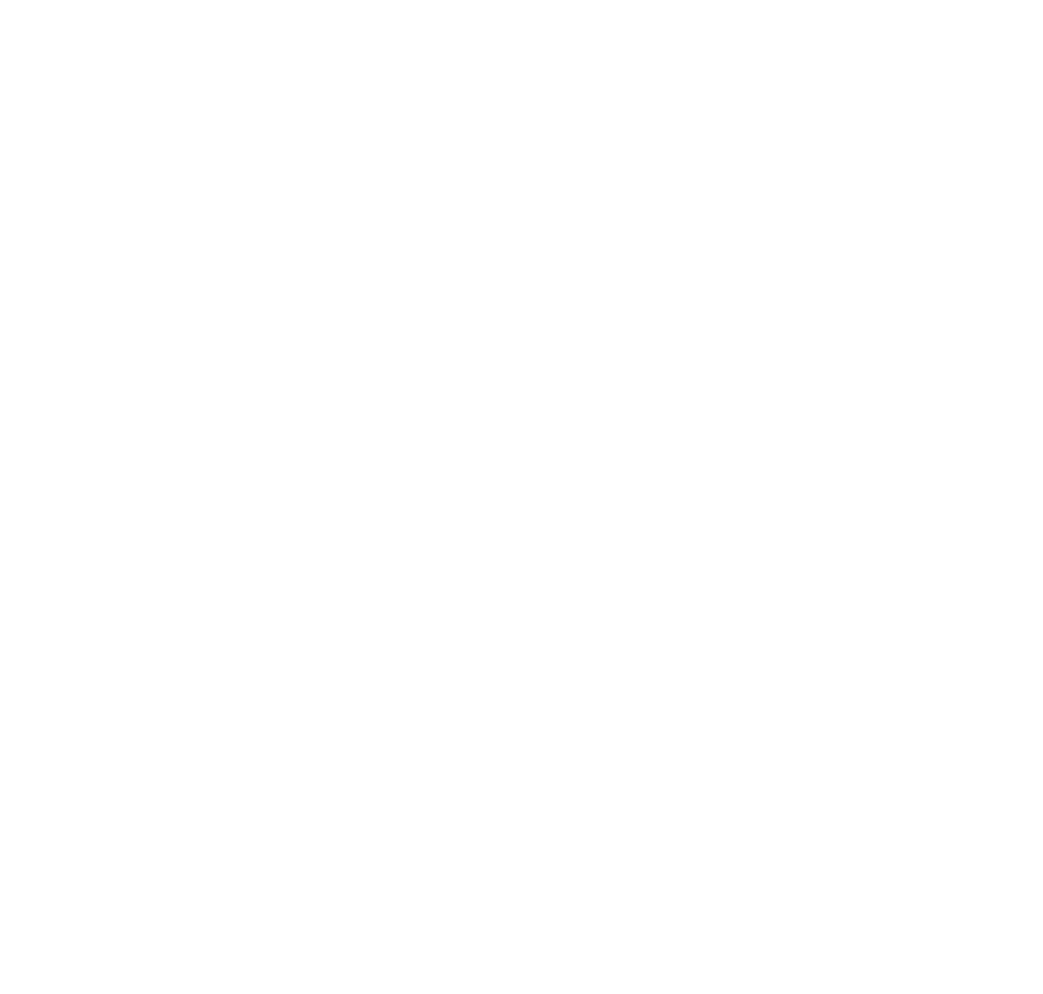
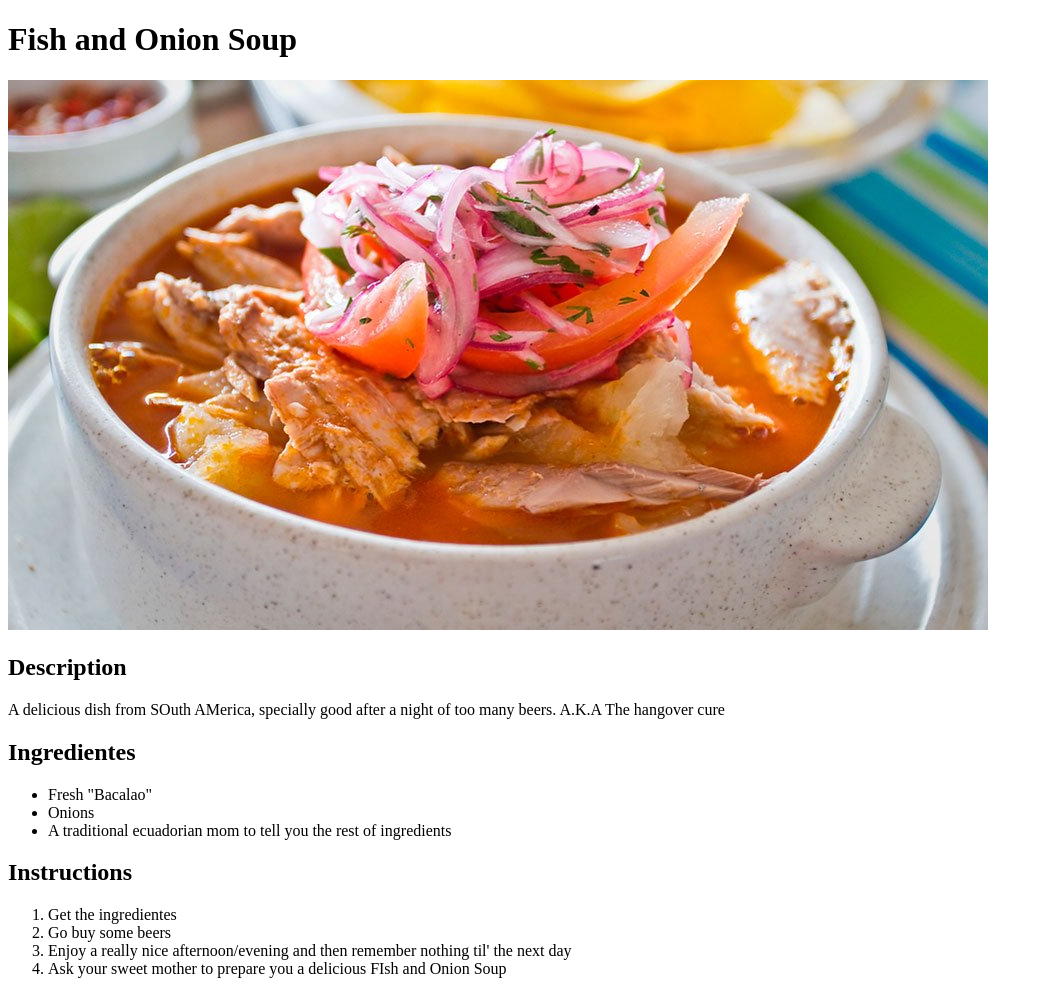
Before and after one commit to EstebanNavarrete/odin-recipes, a plain HTML site: page recipes/encebollado.html in a window 1280 px wide. Shown: the whole page, without its empty margins (0-1043 px from the left). Before the commit the page ends 800 px from the top, so only its background shows below. Drawn offline with Linux system fonts and the light colour scheme.

Commit message:
probando git

```diff
--- a/recipes/encebollado.html
+++ b/recipes/encebollado.html
@@ -0,0 +1,26 @@
+<!DOCTYPE html>
+<html lang="en">
+<head>
+    <meta charset="UTF-8">
+    <title>Fish-and-Onion-Soup</title>
+</head>
+<body>
+   <h1>Fish and Onion Soup</h1>
+   <img src="../img/encebollado.jpg" alt="photo of finished Fish and Onion Soup">
+   <h2>Description</h2>
+   <p>A delicious dish from SOuth AMerica, specially good after a night of too many beers. A.K.A The hangover cure</p>
+   <h2>Ingredientes</h2>
+   <ul>
+       <li>Fresh "Bacalao"</li>
+       <li>Onions</li>
+       <li>A traditional ecuadorian mom to tell you the rest of ingredients</li>
+   </ul>
+   <h2>Instructions</h2>
+   <ol>
+       <li>Get the ingredientes</li>
+       <li>Go buy some beers</li>
+       <li>Enjoy a really nice afternoon/evening and then remember nothing til' the next day</li>
+       <li>Ask your sweet mother to prepare you a delicious FIsh and Onion Soup</li>
+   </ol>
+</body>
+</html>
```
Also changed, not shown: recipes/arrozleche.html (+11 -0 lines), recipes/ceviche.html (+2 -1 lines).
